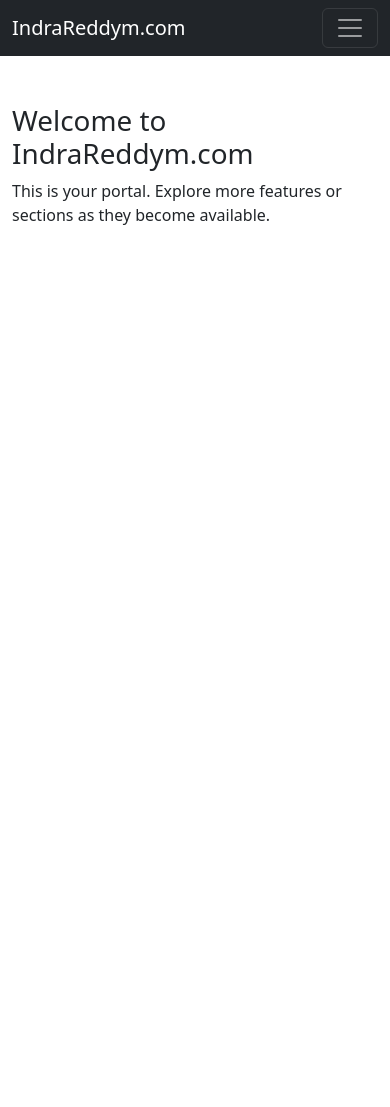
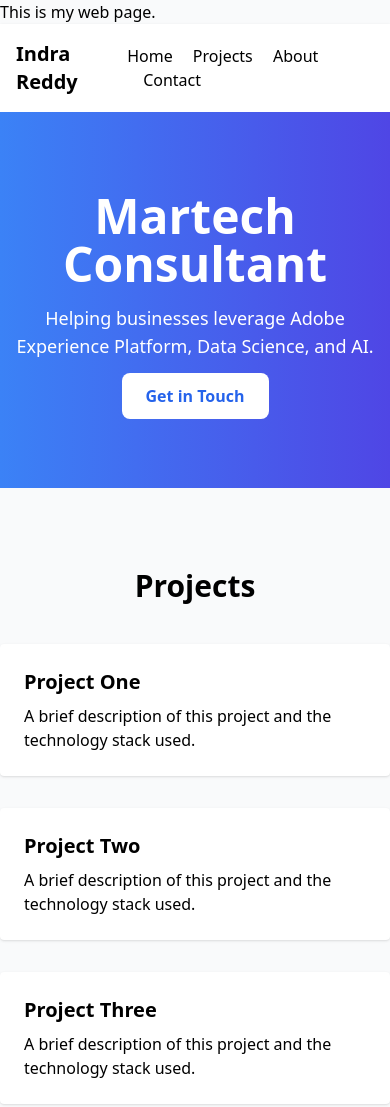
Before and after one commit to indrakumarreddymadhuru/indrakumarreddymadhuru.github.io, a plain HTML site: page index.html in a window 390 px wide. Shown: the top 1107 px of the page. Before the commit the page ends 844 px from the top, so only its background shows below. Drawn offline with nearby package versions, Linux system fonts and the light colour scheme.

Commit message:
Update index.html

```diff
--- a/index.html
+++ b/index.html
@@ -1,34 +1,86 @@
 <!DOCTYPE html>
+
 <html lang="en">
+<head>
+    <meta charset="UTF-8">
+    <meta name="viewport" content="width=device-width, initial-scale=1.0">
+    <title>My Web Page</title>
+    <link rel="stylesheet" href="styles.css">
+    <script src="script.js" defer></script>
 <head>
   <meta charset="UTF-8">
   <meta name="viewport" content="width=device-width, initial-scale=1.0">
-  <title>IndraReddym.com</title>
-  <link rel="stylesheet" href="https://cdn.jsdelivr.net/npm/bootstrap@5.3.3/dist/css/bootstrap.min.css">
-  <link rel="stylesheet" href="/styles.css">
+  <title>Indra Reddy — Martech Consultant</title>
+  <script src="https://cdn.tailwindcss.com"></script>
 </head>
 <body>
-  <!-- Navigation Bar -->
-  <nav class="navbar navbar-expand-lg navbar-dark bg-dark">
-    <div class="container-fluid">
-      <a class="navbar-brand" href="/">IndraReddym.com</a>
-      <button class="navbar-toggler" type="button" data-bs-toggle="collapse" data-bs-target="#navbarNav">
-        <span class="navbar-toggler-icon"></span>
-      </button>
-      <div class="collapse navbar-collapse" id="navbarNav">
-        <ul class="navbar-nav">
-          <!-- Add any other navigation items here if needed -->
-        </ul>
+<body class="bg-gray-50 font-sans">
+
+    This is my web page.
+</body>
+</html>
+  <!-- Navbar -->
+  <nav class="bg-white shadow">
+    <div class="container mx-auto flex justify-between items-center p-4">
+      <a href="#" class="text-xl font-bold">Indra Reddy</a>
+      <div class="space-x-4">
+        <a href="#home" class="hover:text-blue-600">Home</a>
+        <a href="#projects" class="hover:text-blue-600">Projects</a>
+        <a href="#about" class="hover:text-blue-600">About</a>
+        <a href="#contact" class="hover:text-blue-600">Contact</a>
       </div>
     </div>
   </nav>
 
-  <!-- Main Content -->
-  <div class="container mt-5">
-    <h1>Welcome to IndraReddym.com</h1>
-    <p>This is your portal. Explore more features or sections as they become available.</p>
-  </div>
+  <!-- Hero Section -->
+  <section id="home" class="text-center py-20 bg-gradient-to-r from-blue-500 to-indigo-600 text-white">
+    <h1 class="text-5xl font-bold mb-4">Martech Consultant</h1>
+    <p class="text-lg mb-6">Helping businesses leverage Adobe Experience Platform, Data Science, and AI.</p>
+    <a href="#contact" class="px-6 py-3 bg-white text-blue-600 font-semibold rounded-lg hover:bg-gray-100">Get in Touch</a>
+  </section>
 
-  <script src="https://cdn.jsdelivr.net/npm/bootstrap@5.3.3/dist/js/bootstrap.bundle.min.js"></script>
+  <!-- Projects Section -->
+  <section id="projects" class="container mx-auto py-20">
+    <h2 class="text-3xl font-bold text-center mb-10">Projects</h2>
+    <div class="grid md:grid-cols-3 gap-8">
+      <div class="bg-white p-6 rounded shadow hover:shadow-lg transition">
+        <h3 class="font-semibold text-xl mb-2">Project One</h3>
+        <p>A brief description of this project and the technology stack used.</p>
+      </div>
+      <div class="bg-white p-6 rounded shadow hover:shadow-lg transition">
+        <h3 class="font-semibold text-xl mb-2">Project Two</h3>
+        <p>A brief description of this project and the technology stack used.</p>
+      </div>
+      <div class="bg-white p-6 rounded shadow hover:shadow-lg transition">
+        <h3 class="font-semibold text-xl mb-2">Project Three</h3>
+        <p>A brief description of this project and the technology stack used.</p>
+      </div>
+    </div>
+  </section>
+
+  <!-- About Section -->
+  <section id="about" class="bg-gray-100 py-20">
+    <div class="container mx-auto text-center max-w-3xl">
+      <h2 class="text-3xl font-bold mb-6">About Me</h2>
+      <p>I am a Martech Consultant specializing in Adobe Experience Platform, data-driven marketing strategies, and AI-driven solutions. I help businesses personalize customer journeys and improve engagement metrics.</p>
+    </div>
+  </section>
+
+  <!-- Contact Section -->
+  <section id="contact" class="container mx-auto py-20">
+    <h2 class="text-3xl font-bold text-center mb-10">Contact Me</h2>
+    <form class="max-w-lg mx-auto bg-white p-8 rounded shadow space-y-4">
+      <input type="text" placeholder="Your Name" class="w-full border p-3 rounded focus:outline-none focus:ring-2 focus:ring-blue-500">
+      <input type="email" placeholder="Email Address" class="w-full border p-3 rounded focus:outline-none focus:ring-2 focus:ring-blue-500">
+      <textarea placeholder="Your Message" class="w-full border p-3 rounded focus:outline-none focus:ring-2 focus:ring-blue-500 h-32"></textarea>
+      <button type="submit" class="w-full bg-blue-600 text-white font-semibold py-3 rounded hover:bg-blue-700 transition">Send Message</button>
+    </form>
+  </section>
+
+  <!-- Footer -->
+  <footer class="bg-white border-t py-6 text-center text-gray-600">
+    © 2025 Indra Reddy. All Rights Reserved.
+  </footer>
+
 </body>
 </html>
```
